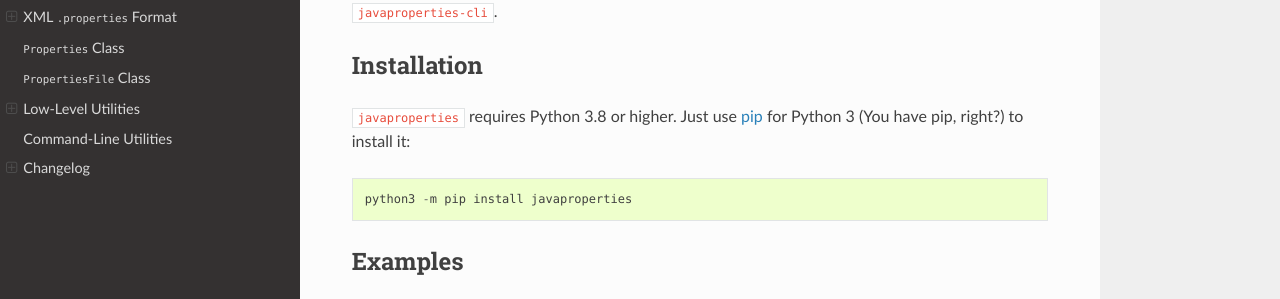
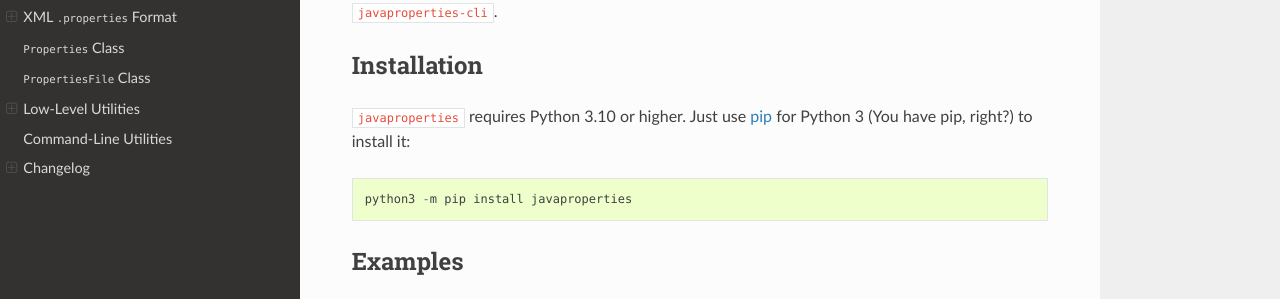
Before and after one commit to jwodder/javaproperties, a Sphinx documentation site: the page built from docs/index.rst, in a window 1280 px wide and 900 px high, scrolled down 315 px. Shown: the part 151-450 px from the top of the window. Built offline with Sphinx 7.4.7 and the Read the Docs theme 3.1.0, drawn with Linux system fonts in a browser that asks for light colours.

Commit message:
Drop support for Python 3.8 & 3.9

```diff
--- a/README.rst
+++ b/README.rst
@@ -38,7 +38,7 @@ programs have been split off into a separate package, |clipkg|_.
 
 Installation
 ============
-``javaproperties`` requires Python 3.8 or higher.  Just use `pip
+``javaproperties`` requires Python 3.10 or higher.  Just use `pip
 <https://pip.pypa.io>`_ for Python 3 (You have pip, right?) to install it::
 
     python3 -m pip install javaproperties
--- a/docs/changelog.rst
+++ b/docs/changelog.rst
@@ -6,6 +6,7 @@ Changelog
 v0.9.0 (in development)
 -----------------------
 - Support Python 3.14
+- Drop support for Python 3.8 and 3.9
 
 
 v0.8.2 (2024-12-01)
--- a/docs/index.rst
+++ b/docs/index.rst
@@ -33,7 +33,7 @@ programs have been split off into a separate package, |clipkg|_.
 
 Installation
 ============
-``javaproperties`` requires Python 3.8 or higher.  Just use `pip
+``javaproperties`` requires Python 3.10 or higher.  Just use `pip
 <https://pip.pypa.io>`_ for Python 3 (You have pip, right?) to install it::
 
     python3 -m pip install javaproperties
--- a/pyproject.toml
+++ b/pyproject.toml
@@ -7,7 +7,7 @@ name = "javaproperties"
 dynamic = ["version"]
 description = "Read & write Java .properties files"
 readme = "README.rst"
-requires-python = ">=3.8"
+requires-python = ">=3.10"
 license = "MIT"
 license-files = ["LICENSE"]
 authors = [
@@ -26,8 +26,6 @@ keywords = [
 classifiers = [
     "Programming Language :: Python :: 3 :: Only",
     "Programming Language :: Python :: 3",
-    "Programming Language :: Python :: 3.8",
-    "Programming Language :: Python :: 3.9",
     "Programming Language :: Python :: 3.10",
     "Programming Language :: Python :: 3.11",
     "Programming Language :: Python :: 3.12",
```
Also changed, not shown: CHANGELOG.md (+1 -0 lines), 2 other files.
